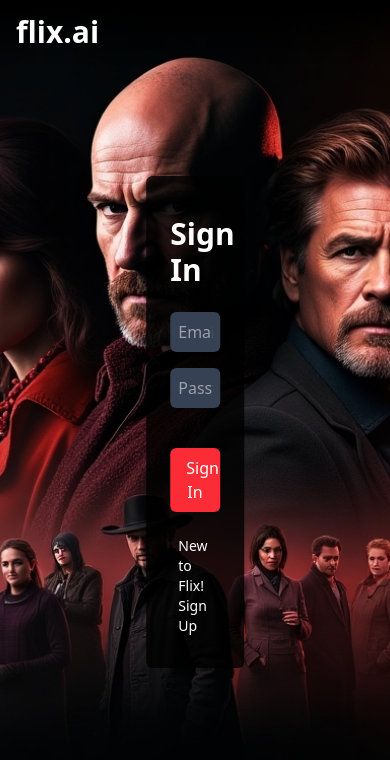
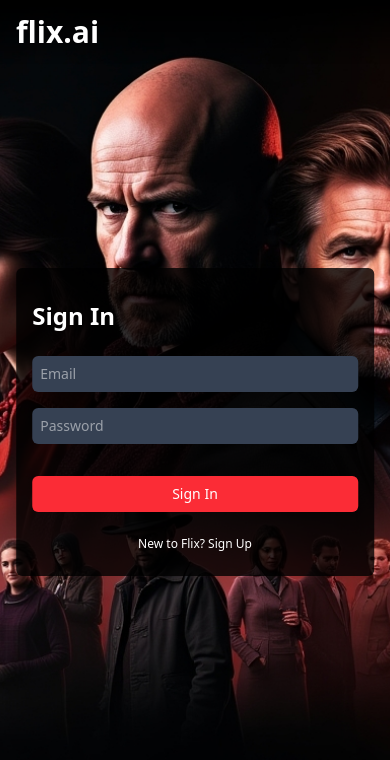
Before and after one commit to VirtualSingh/flix-ai, a React (Vite) app: page / in a window 390 px wide. Shown: the top 760 px of the page. Built offline with nearby package versions, Linux system fonts and the light colour scheme; no server answers.

Commit message:
make login page responsive

```diff
--- a/src/components/Login.jsx
+++ b/src/components/Login.jsx
@@ -98,14 +98,15 @@ export default function Login() {
     setTouched({ email: false, password: false });
   }, [newUser]);
   return (
-    <div className="bg-[url('/backgroundImage1.jpg')] bg-cover bg-center h-screen">
+    <div className="bg-[url('/backgroundImage1.jpg')] bg-cover bg-center min-h-screen relative">
       <Header />
       <form
         onSubmit={(e) => e.preventDefault()}
-        className="absolute top-1/2 left-1/2 -translate-x-2/4 -translate-y-2/4 flex
-      flex-col w-3/12  items-center p-6 text-white bg-[rgba(0,0,0,0.8)]  rounded-md "
+        className="absolute top-1/2 left-1/2 -translate-x-1/2 -translate-y-1/2 flex flex-col
+    w-11/12 sm:w-9/12 md:w-6/12 lg:w-4/12 xl:w-3/12
+    items-center p-4 sm:p-6 text-white bg-[rgba(0,0,0,0.8)] rounded-md"
       >
-        <h1 className="text-3xl font-bold py-4 self-start">
+        <h1 className="text-2xl sm:text-3xl font-bold py-4 self-start">
           {newUser ? "Sign Up" : "Sign In"}
         </h1>
 
@@ -116,7 +117,7 @@ export default function Login() {
             onChange={handleChange}
             type="text"
             placeholder="Username"
-            className="p-2 m-2 bg-gray-700 rounded-md w-full"
+            className="p-2 m-2 bg-gray-700 rounded-md w-full text-sm sm:text-base"
           />
         )}
 
@@ -124,40 +125,42 @@ export default function Login() {
           name="email"
           value={values.email}
           onChange={handleChange}
-          //   onBlur={handleBlur}
           type="text"
           placeholder="Email"
-          className="p-2 m-2 bg-gray-700 rounded-md w-full"
+          className="p-2 m-2 bg-gray-700 rounded-md w-full text-sm sm:text-base"
         />
         {!validations.email && touched.email && (
-          <small className="text-red-500 self-start">Enter a valid email</small>
+          <small className="text-red-500 self-start text-xs sm:text-sm">
+            Enter a valid email
+          </small>
         )}
 
         <input
           name="password"
           value={values.password}
           onChange={handleChange}
-          //   onBlur={handleBlur}
           type="password"
           placeholder="Password"
-          className="p-2 m-2 bg-gray-700 rounded-md w-full"
+          className="p-2 m-2 bg-gray-700 rounded-md w-full text-sm sm:text-base"
         />
         {!validations.password && touched.password && (
-          <small className="text-red-500 self-start">
+          <small className="text-red-500 self-start text-xs sm:text-sm">
             Password must meet complexity rules
           </small>
         )}
+
         <button
-          className="px-4 py-2 m-4 mt-8 bg-red-500 rounded-md w-full"
+          className="px-4 py-2 m-4 mt-6 bg-red-500 rounded-md w-full text-sm sm:text-base"
           onClick={handleFormSubmission}
         >
-          {newUser ? "Sign Up" : "Sign In"}
+          <span>{newUser ? "Sign Up" : "Sign In"}</span>
         </button>
+
         <p
-          className="m-2 text-sm cursor-pointer hover:underline hover:underline-offset-2"
+          className="m-2 text-xs sm:text-sm cursor-pointer hover:underline hover:underline-offset-2 text-center"
           onClick={() => setNewUser((prev) => !prev)}
         >
-          {newUser ? "Already Registered! Sign In" : "New to Flix! Sign Up"}
+          {newUser ? "Already Registered? Sign In" : "New to Flix? Sign Up"}
         </p>
       </form>
     </div>
```
